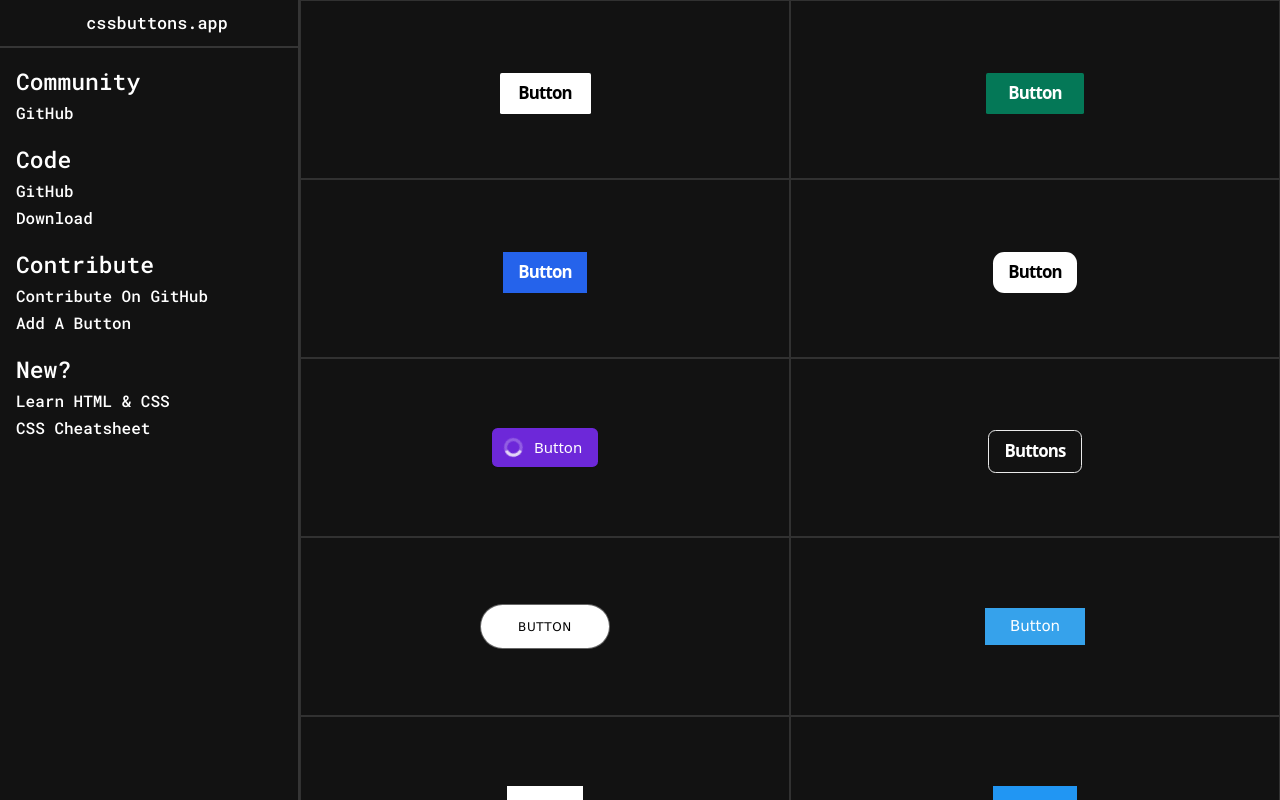
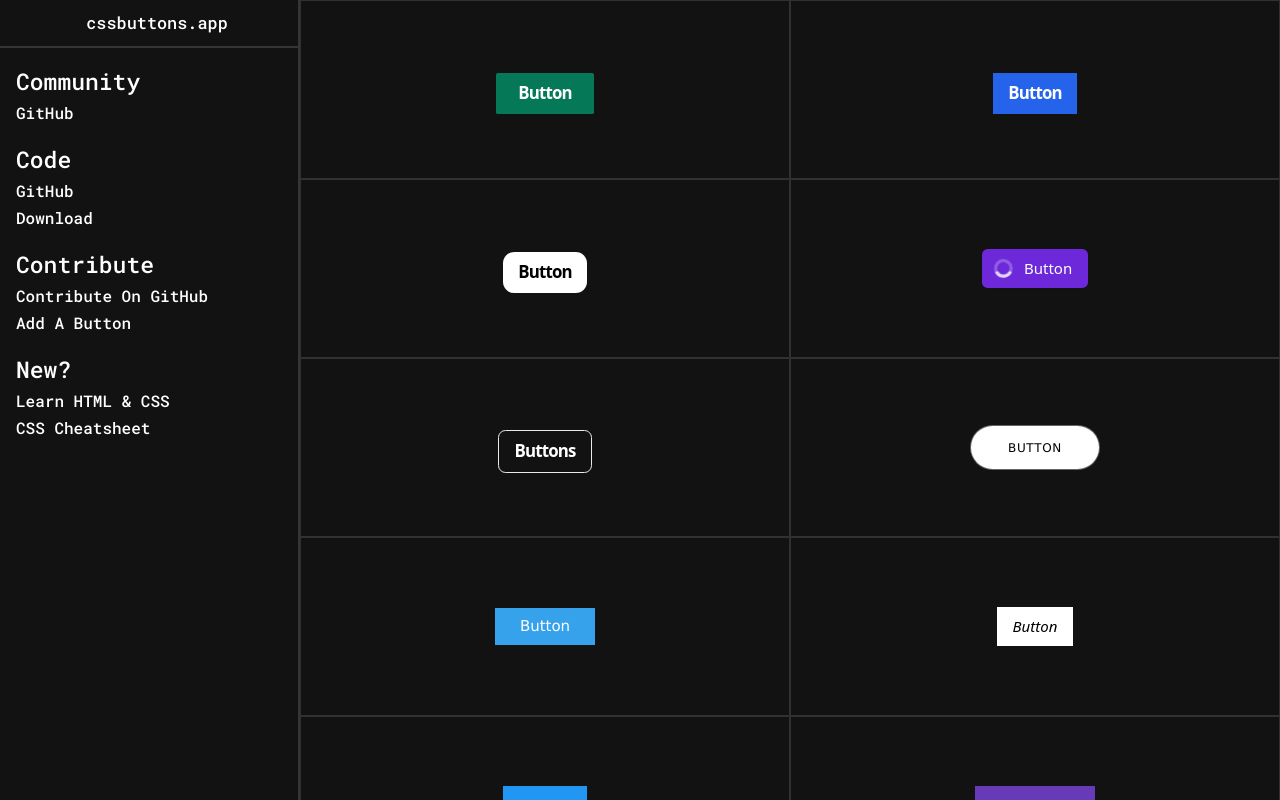
Before and after one commit to guivr/cssbuttons, a Next.js app: page / in a window 1280 px wide. Shown: the top 800 px of the page. Built offline with nearby package versions, Linux system fonts and the light colour scheme.

Commit message:
do(buttons): add 60-70

```diff
--- a/components/Viewer/Viewer.js
+++ b/components/Viewer/Viewer.js
@@ -2,14 +2,6 @@ export default function Viewer() {
   return (
     <div id="viewer">
       <div id="viewerbuttons">
-      <div className="btndiv dark">
-          <a
-            className="inline-flex items-center px-5 py-2 mt-2 font-semibold text-lg rounded-sm tracking-tighter bg-white text-black"
-            href="/buttons/60"
-          >
-            Button
-          </a>
-        </div>
         <div className="btndiv dark">
           <a
             className="inline-flex items-center px-6 py-2 mt-2 font-semibold text-lg rounded-sm tracking-tighter bg-green-700 text-white"
```
